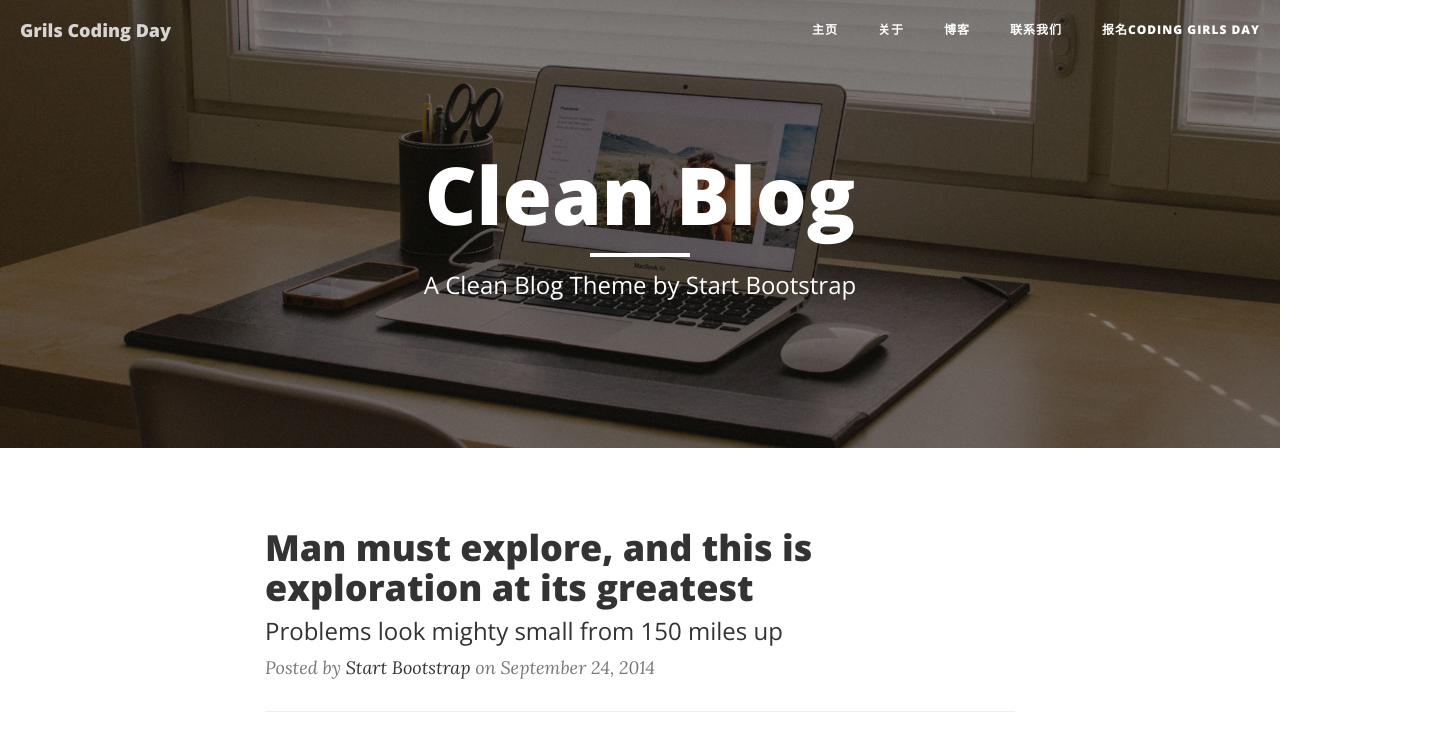
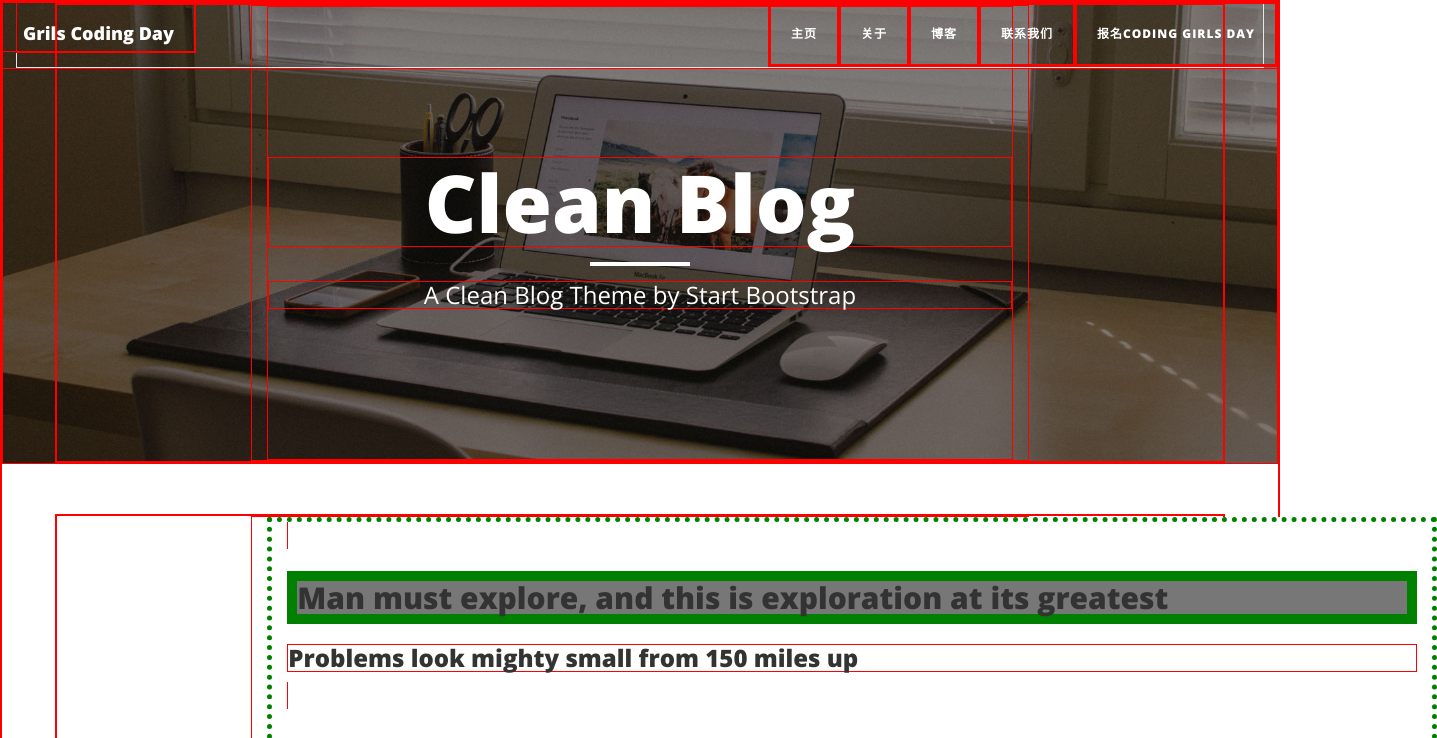
Before and after one commit to postsal/GirlsCodingDayDemo, a website: page index.html in a window 1280 px wide. Shown: the top 738 px of the page, 1437 px wide, since content can reach past the window. Drawn offline with nearby package versions, Linux system fonts and the light colour scheme.

Commit message:
add custom.css

```diff
--- /dev/null
+++ b/css/custom.css
@@ -0,0 +1,21 @@
+/*这里的“*”是通配符，意思是该页面中所有的元素都会被加上*后面大括号里的样式，
+对应图中页面中所有的标签都有红色的上边框*/
+*{
+    border:1px solid red;
+  }
+  /*类选择器：这里使用.post-title的方式选中所有具有类名为post-title的元素，这里的样式使他们大小一样，都有绿色的边框*/
+  .post-title{
+    background-color: #777;
+    border: 10px solid green;
+  }
+
+  /*id选择器：这里使用#post的方式选中具有id属性值为post的元素，添加样式，改变它的背景色为白色, 边框为绿色点线*/
+  #post{
+    border: 5px dotted green;
+    background-color: #FFF;
+  }
+
+  /*派生选择器：这里的空格代表元素层级关系，选中了class属性值为“post-meta”的元素包含链接的元素，使用派生选择器会使得你的css代码层次更清晰，更有可读性”*/
+  .post-meta a {
+    background-color: blue
+  }
--- a/index.html
+++ b/index.html
@@ -16,6 +16,9 @@
 
     <!-- Theme CSS -->
     <link href="css/clean-blog.min.css" rel="stylesheet">
+
+    <!-- custom CSS -->
+    <link href="css/custom.css" rel="stylesheet">
 
     <!-- Custom Fonts -->
     <link href="vendor/font-awesome/css/font-awesome.min.css" rel="stylesheet" type="text/css">
@@ -90,7 +93,7 @@
     <div class="container">
         <div class="row">
             <div class="col-lg-8 col-lg-offset-2 col-md-10 col-md-offset-1">
-                <div class="post-preview">
+                <div class="container" id="post">
                     <a href="post.html">
                         <h2 class="post-title">
                             Man must explore, and this is exploration at its greatest
```
